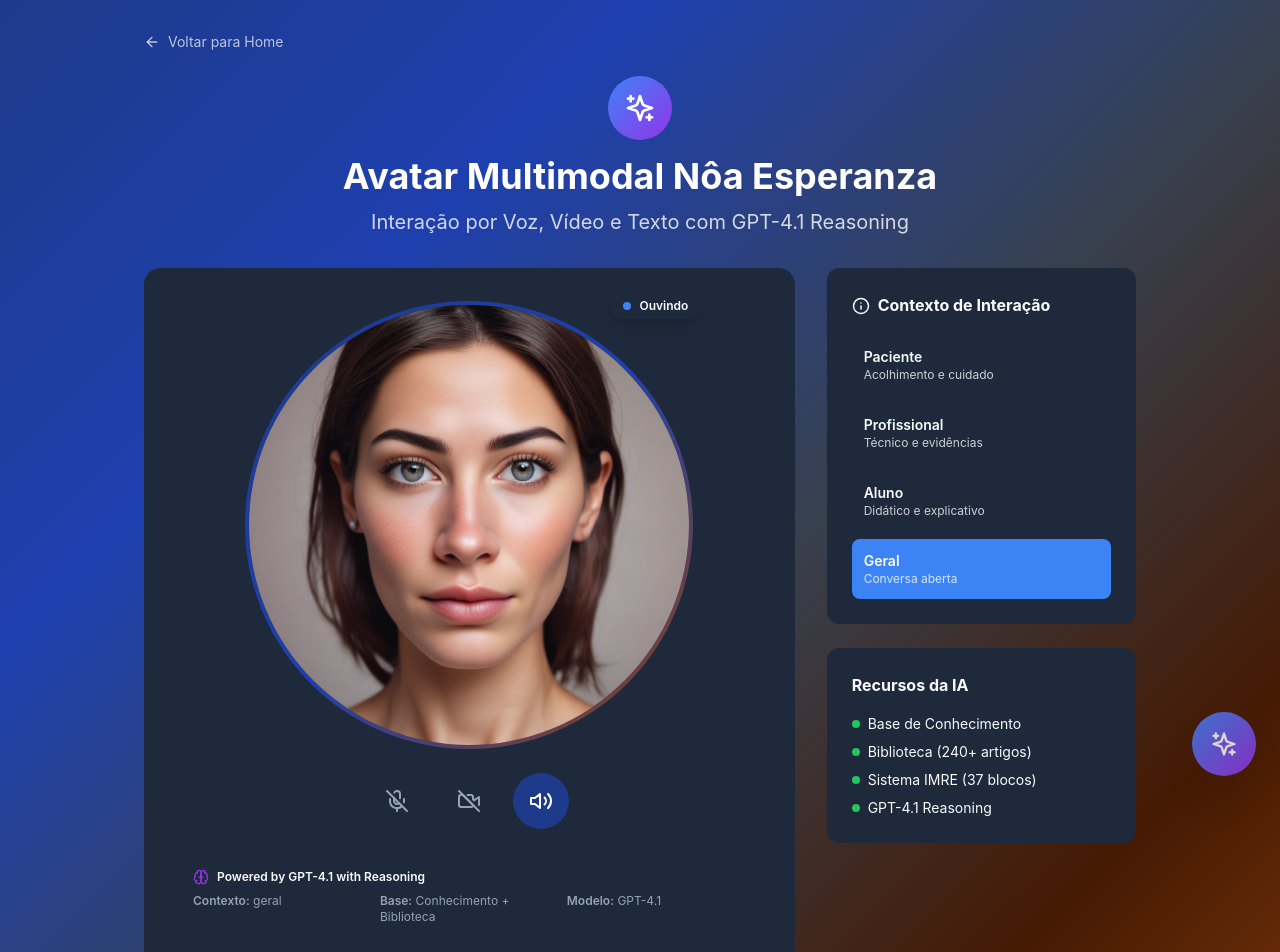
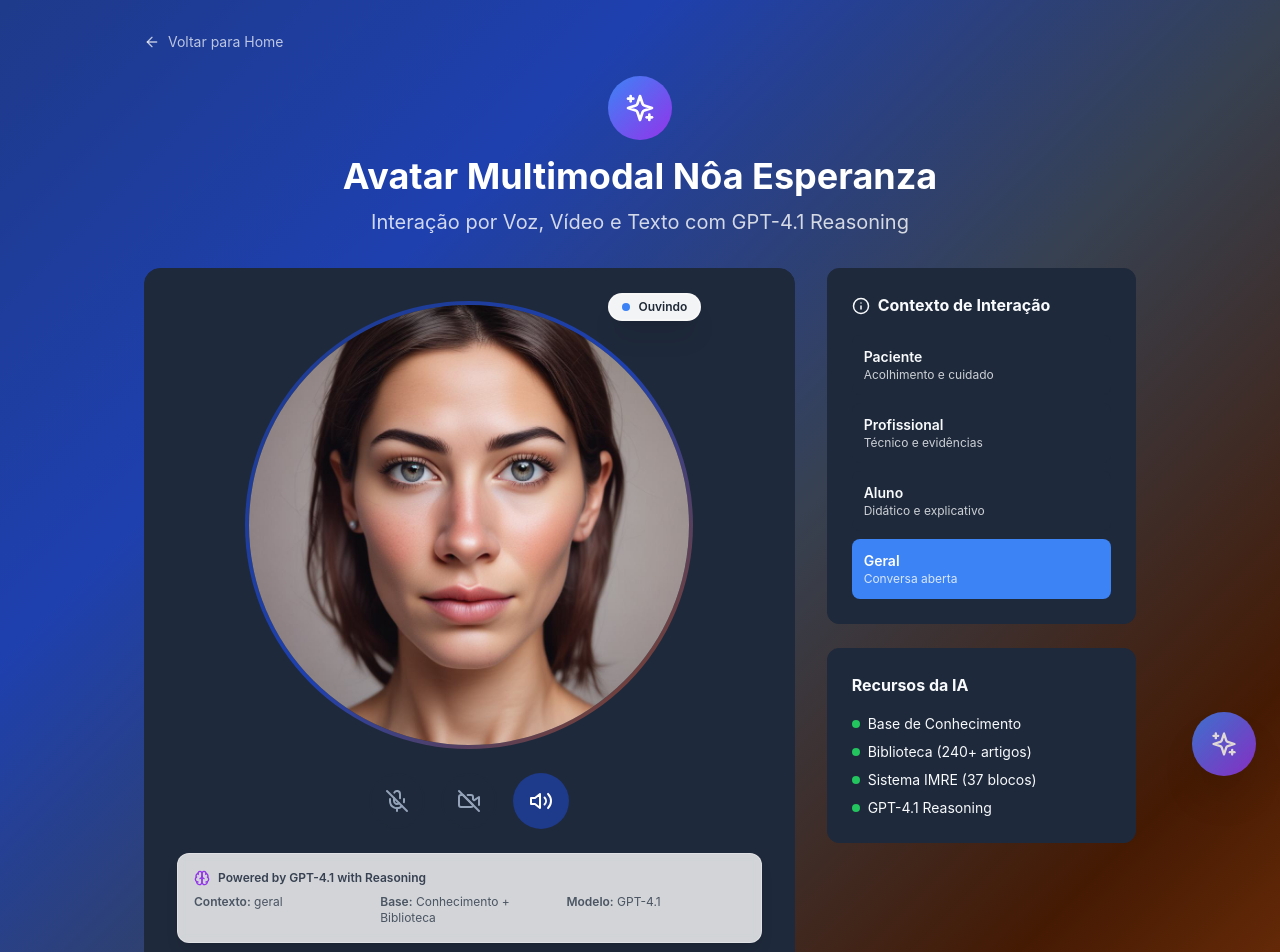
Before and after one commit to noaesperanza/noa-nova-esperanza-app, a React (Vite) app: page /avatar-demo in a window 1280 px wide. Shown: the top 952 px of the page. Built offline with nearby package versions, Linux system fonts and the light colour scheme.

Commit message:
fix: Melhorar visibilidade do chat com fundo escuro
- Adicionar fundo branco semi-transparente com backdrop-blur
- Melhorar contraste das mensagens do chat
- Ajustar cores dos controles e indicadores
- Garantir legibilidade em fundo escuro MedCanLab

```diff
--- a/src/components/AvatarNoaMultimodal.tsx
+++ b/src/components/AvatarNoaMultimodal.tsx
@@ -489,12 +489,12 @@ export const AvatarNoaMultimodal = ({ context = 'geral', onMessage }: AvatarNoaM
         </div>
 
         {/* Indicador de Status */}
-        <div className="absolute -top-2 -right-2 px-3 py-1 rounded-full bg-card border border-border shadow-lg text-xs font-semibold flex items-center gap-2">
+        <div className="absolute -top-2 -right-2 px-3 py-1 rounded-full bg-white/95 backdrop-blur-sm border-2 border-white/30 shadow-xl text-xs font-semibold flex items-center gap-2">
           <div className={cn(
             "w-2 h-2 rounded-full",
-            pensando ? "bg-yellow-500 animate-pulse" : falando ? "bg-green-500 animate-pulse" : "bg-primary"
+            pensando ? "bg-yellow-500 animate-pulse" : falando ? "bg-green-500 animate-pulse" : "bg-blue-500"
           )} />
-          <span>
+          <span className="text-gray-800">
             {pensando ? 'Pensando...' : falando ? 'Falando...' : 'Ouvindo'}
           </span>
         </div>
@@ -544,22 +544,22 @@ export const AvatarNoaMultimodal = ({ context = 'geral', onMessage }: AvatarNoaM
 
       {/* Transcrição em Tempo Real */}
       {transcricao && (
-        <div className="mt-6 p-4 bg-card border border-border rounded-xl">
+        <div className="mt-6 p-4 bg-white/90 backdrop-blur-sm border-2 border-white/30 rounded-xl shadow-lg">
           <div className="flex items-center gap-2 mb-2">
-            <Activity className="text-primary" size={16} />
-            <span className="text-xs font-semibold text-muted-foreground">Você disse:</span>
+            <Activity className="text-blue-600" size={16} />
+            <span className="text-xs font-semibold text-gray-700">Você disse:</span>
           </div>
-          <p className="text-sm">{transcricao}</p>
+          <p className="text-sm text-gray-800">{transcricao}</p>
         </div>
       )}
 
       {/* Informações Técnicas */}
-      <div className="mt-6 p-4 bg-muted rounded-xl">
+      <div className="mt-6 p-4 bg-white/80 backdrop-blur-sm border border-white/30 rounded-xl shadow-lg">
         <div className="flex items-center gap-2 mb-2">
           <Brain className="text-purple-600" size={16} />
-          <span className="text-xs font-semibold">Powered by GPT-4.1 with Reasoning</span>
+          <span className="text-xs font-semibold text-gray-700">Powered by GPT-4.1 with Reasoning</span>
         </div>
-        <div className="grid grid-cols-3 gap-2 text-xs text-muted-foreground">
+        <div className="grid grid-cols-3 gap-2 text-xs text-gray-600">
           <div>
             <span className="font-semibold">Contexto:</span> {context}
           </div>
@@ -574,22 +574,22 @@ export const AvatarNoaMultimodal = ({ context = 'geral', onMessage }: AvatarNoaM
 
       {/* Histórico de Conversação */}
       {historico.length > 0 && (
-        <div className="mt-6 bg-card border border-border rounded-xl p-4 max-h-96 overflow-y-auto">
+        <div className="mt-6 bg-white/95 backdrop-blur-sm border-2 border-white/20 rounded-xl p-4 max-h-96 overflow-y-auto shadow-2xl">
           <div className="space-y-3">
             {historico.map((msg, i) => (
               <div
                 key={i}
                 className={cn(
-                  "p-3 rounded-lg",
+                  "p-3 rounded-lg shadow-md",
                   msg.role === 'user'
-                    ? "bg-primary/10 ml-8"
-                    : "bg-muted mr-8"
+                    ? "bg-blue-50 border-l-4 border-blue-500 ml-8"
+                    : "bg-gradient-to-r from-purple-50 to-pink-50 border-l-4 border-purple-500 mr-8"
                 )}
               >
-                <div className="text-xs font-semibold mb-1 opacity-70">
+                <div className="text-xs font-semibold mb-1 text-gray-700">
                   {msg.role === 'user' ? 'Você' : 'Nôa Esperanza'}
                 </div>
-                <div className="text-sm">{msg.content}</div>
+                <div className="text-sm text-gray-800">{msg.content}</div>
               </div>
             ))}
           </div>
@@ -604,7 +604,7 @@ export const AvatarNoaMultimodal = ({ context = 'geral', onMessage }: AvatarNoaM
             value={mensagemTexto}
             onChange={(e) => setMensagemTexto(e.target.value)}
             placeholder="Digite sua mensagem aqui..."
-            className="flex-1 px-4 py-3 rounded-lg border border-border bg-card/50 focus:outline-none focus:ring-2 focus:ring-[#1e3a8a]"
+            className="flex-1 px-4 py-3 rounded-lg border-2 border-white/30 bg-white/90 backdrop-blur-sm text-gray-800 placeholder-gray-600 focus:outline-none focus:ring-2 focus:ring-blue-500 focus:border-blue-500 shadow-lg"
             disabled={pensando || falando}
           />
           <button
--- a/vite.config.ts
+++ b/vite.config.ts
@@ -4,6 +4,10 @@ import react from '@vitejs/plugin-react'
 // https://vitejs.dev/config/
 export default defineConfig({
   plugins: [react()],
+  server: {
+    port: 3000,
+    host: true
+  },
   build: {
     outDir: 'dist',
     assetsDir: 'assets',
```
